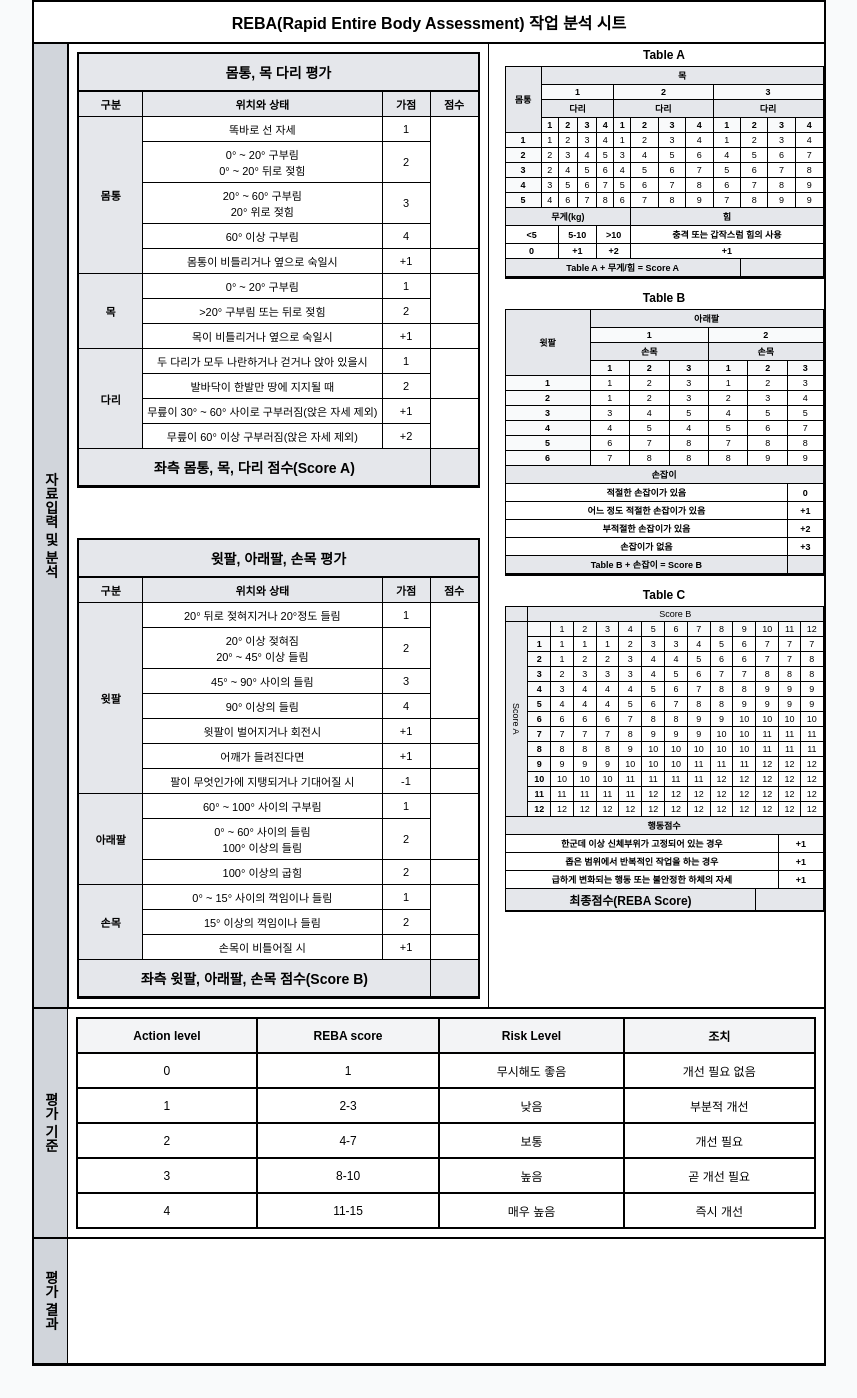
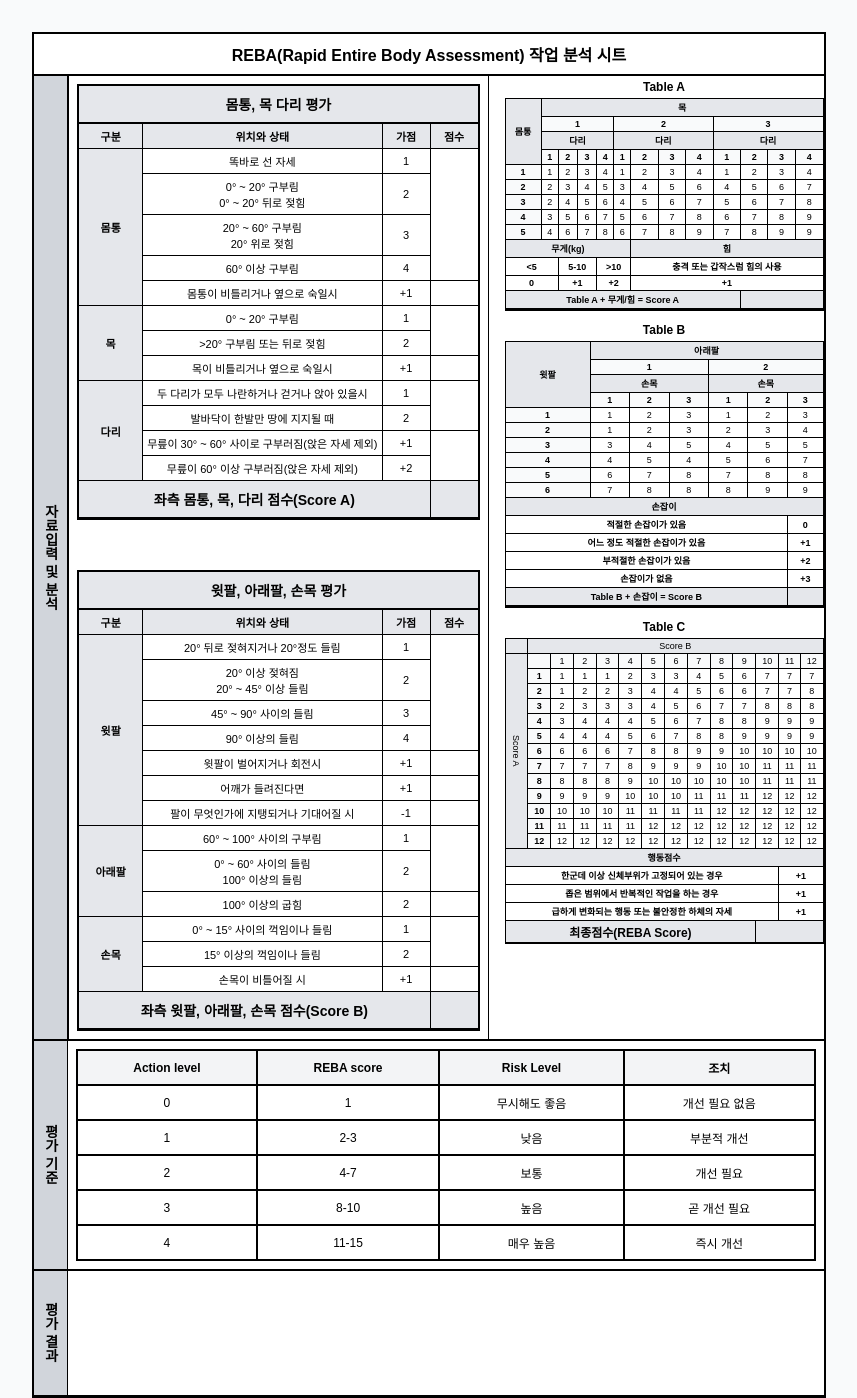
Before and after one commit to swish1995/Document-creator, a Python web app: template templates/_builtin/reba/reba.html in a window 1280 px wide. Shown: the whole page, without its empty margins (211-1068 px from the left). Before the commit the page ends 1366 px from the top, so only its background shows below. Run offline with Jinja, Linux system fonts and the light colour scheme; the template is opened without the code that fills it, so the values that code supplies are empty.

Commit message:
style: REBA 템플릿 상단 여백 추가

```diff
--- a/templates/_builtin/reba/reba.html
+++ b/templates/_builtin/reba/reba.html
@@ -21,7 +21,7 @@
     .container {
       width: 210mm;
       min-height: 297mm;
-      margin: 0 auto;
+      margin: 32px auto 0;
       background-color: white;
       border: 2px solid black;
       box-sizing: border-box;
```
